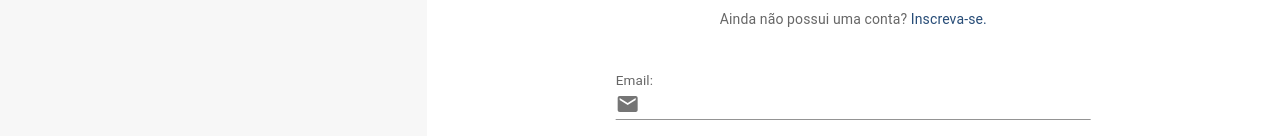
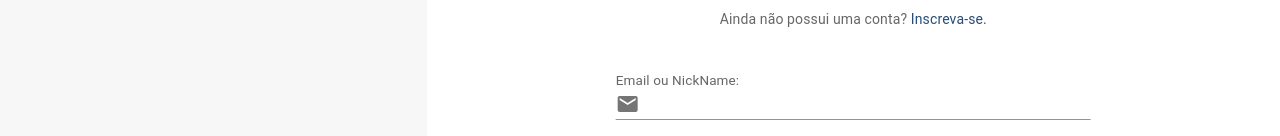
Before and after one commit to Paulo-Enrique-Santos/auth-user-token-web, a React (Vite) app: page / in a window 1280 px wide. Both pictures are taken after a click on the element "Faça Login.". Shown: the part 283-419 px from the top of the page. Built offline with nearby package versions, Linux system fonts and the light colour scheme.

Commit message:
feat: add login integrations

```diff
--- a/src/App.tsx
+++ b/src/App.tsx
@@ -6,6 +6,29 @@ import './style.css'
 function App() {
   return (
     <ThemeProvider theme={theme}>
+      <div className="custom-shape-divider-bottom-1685654964">
+        <svg
+          data-name="Layer 1"
+          xmlns="http://www.w3.org/2000/svg"
+          viewBox="0 0 1200 120"
+          preserveAspectRatio="none"
+        >
+          <path
+            d="M0,0V46.29c47.79,22.2,103.59,32.17,158,28,70.36-5.37,136.33-33.31,206.8-37.5C438.64,32.43,512.34,53.67,583,72.05c69.27,18,138.3,24.88,209.4,13.08,36.15-6,69.85-17.84,104.45-29.34C989.49,25,1113-14.29,1200,52.47V0Z"
+            opacity=".25"
+            className="shape-fill"
+          ></path>
+          <path
+            d="M0,0V15.81C13,36.92,27.64,56.86,47.69,72.05,99.41,111.27,165,111,224.58,91.58c31.15-10.15,60.09-26.07,89.67-39.8,40.92-19,84.73-46,130.83-49.67,36.26-2.85,70.9,9.42,98.6,31.56,31.77,25.39,62.32,62,103.63,73,40.44,10.79,81.35-6.69,119.13-24.28s75.16-39,116.92-43.05c59.73-5.85,113.28,22.88,168.9,38.84,30.2,8.66,59,6.17,87.09-7.5,22.43-10.89,48-26.93,60.65-49.24V0Z"
+            opacity=".5"
+            className="shape-fill"
+          ></path>
+          <path
+            d="M0,0V5.63C149.93,59,314.09,71.32,475.83,42.57c43-7.64,84.23-20.12,127.61-26.46,59-8.63,112.48,12.24,165.56,35.4C827.93,77.22,886,95.24,951.2,90c86.53-7,172.46-45.71,248.8-84.81V0Z"
+            className="shape-fill"
+          ></path>
+        </svg>
+      </div>
       <AppRoutes />
     </ThemeProvider>
   )
--- a/src/AppRoutes.tsx
+++ b/src/AppRoutes.tsx
@@ -1,11 +1,17 @@
-import { BrowserRouter, Route, Routes } from 'react-router-dom/dist/index'
+import { BrowserRouter, Route, Routes } from 'react-router-dom'
 import Authentication from './pages/Authentication/Authentication'
+import UserDetails from './pages/UserDetails/UserDetails'
+import AuthProvider from './core/Auth/AuthProvider'
 
 const AppRoutes = () => {
   return (
     <BrowserRouter>
       <Routes>
         <Route path="/" element={<Authentication />} />
+        <Route
+          path="/detalhes-usuario"
+          element={<AuthProvider element={<UserDetails />} />}
+        />
       </Routes>
     </BrowserRouter>
   )
--- /dev/null
+++ b/src/core/Auth/AuthProvider.tsx
@@ -0,0 +1,12 @@
+import { Navigate } from 'react-router-dom'
+import { getTokenUserLocalStorage } from '../../shared/store/user'
+
+interface Props {
+  element: JSX.Element
+}
+
+const AuthProvider = ({ element }: Props) => {
+  return getTokenUserLocalStorage() ? element : <Navigate to="/" />
+}
+
+export default AuthProvider
--- a/src/pages/Authentication/Authentication.tsx
+++ b/src/pages/Authentication/Authentication.tsx
@@ -27,29 +27,6 @@ const Authentication = () => {
       maxWidth="100vw"
       sx={{ backgroundColor: '#F7F7F7', overflowX: 'hidden' }}
     >
-      <div className="custom-shape-divider-bottom-1685654964">
-        <svg
-          data-name="Layer 1"
-          xmlns="http://www.w3.org/2000/svg"
-          viewBox="0 0 1200 120"
-          preserveAspectRatio="none"
-        >
-          <path
-            d="M0,0V46.29c47.79,22.2,103.59,32.17,158,28,70.36-5.37,136.33-33.31,206.8-37.5C438.64,32.43,512.34,53.67,583,72.05c69.27,18,138.3,24.88,209.4,13.08,36.15-6,69.85-17.84,104.45-29.34C989.49,25,1113-14.29,1200,52.47V0Z"
-            opacity=".25"
-            className="shape-fill"
-          ></path>
-          <path
-            d="M0,0V15.81C13,36.92,27.64,56.86,47.69,72.05,99.41,111.27,165,111,224.58,91.58c31.15-10.15,60.09-26.07,89.67-39.8,40.92-19,84.73-46,130.83-49.67,36.26-2.85,70.9,9.42,98.6,31.56,31.77,25.39,62.32,62,103.63,73,40.44,10.79,81.35-6.69,119.13-24.28s75.16-39,116.92-43.05c59.73-5.85,113.28,22.88,168.9,38.84,30.2,8.66,59,6.17,87.09-7.5,22.43-10.89,48-26.93,60.65-49.24V0Z"
-            opacity=".5"
-            className="shape-fill"
-          ></path>
-          <path
-            d="M0,0V5.63C149.93,59,314.09,71.32,475.83,42.57c43-7.64,84.23-20.12,127.61-26.46,59-8.63,112.48,12.24,165.56,35.4C827.93,77.22,886,95.24,951.2,90c86.53-7,172.46-45.71,248.8-84.81V0Z"
-            className="shape-fill"
-          ></path>
-        </svg>
-      </div>
       <Grid container xs={12} md={8} height="100vh">
         <Box
           sx={{
--- a/src/pages/Authentication/components/LoginForm/LoginForm.tsx
+++ b/src/pages/Authentication/components/LoginForm/LoginForm.tsx
@@ -3,10 +3,18 @@ import { useFormik } from 'formik'
 import EmailIcon from '@mui/icons-material/Email'
 import CustomInput from '../../../../shared/components/CustomInput/CustomInput'
 import ValidatePassword from '../ValidatePassword/ValidatePassword'
+import { type UserLoginRequest } from '../../../../shared/model/user'
+import { useNavigate } from 'react-router-dom'
+import { UserAPI } from '../../../../api/user'
 
 interface LoginFormModel {
-  email: string
+  emailOrNickName: string
   password: string
+}
+
+const initialValues: LoginFormModel = {
+  emailOrNickName: '',
+  password: '',
 }
 
 export interface Props {
@@ -14,25 +22,30 @@ export interface Props {
 }
 
 const LoginForm = ({ setShowRegister }: Props) => {
-  const initialValues: LoginFormModel = {
-    email: '',
-    password: '',
-  }
+  const { login } = UserAPI()
+  const navigate = useNavigate()
 
   const onSubmit = (values: LoginFormModel) => {
     console.log(values)
   }
 
+  const handleSubmit = () => {
+    const values: LoginFormModel = formik.values
+
+    const request: UserLoginRequest = {
+      emailOrNickName: values.emailOrNickName,
+      password: values.password,
+    }
+
+    void login(request).then(() => {
+      navigate('/detalhes-usuario')
+    })
+  }
+
   const validate = (values: LoginFormModel) => {
     const errors: LoginFormModel = {
-      email: '',
+      emailOrNickName: '',
       password: '',
-    }
-
-    const emailRegex = /^[A-Za-z0-9._%+-]+@[A-Za-z0-9.-]+\.[A-Za-z]{2,}$/
-
-    if (values.email && !emailRegex.test(values.email)) {
-      errors.email = 'Informe um email válido!'
     }
 
     if (values.password && values.password.length < 8) {
@@ -95,11 +108,11 @@ const LoginForm = ({ setShowRegister }: Props) => {
           <form onSubmit={formik.handleSubmit} style={{ width: '100%' }}>
             <Grid item xs={12} marginTop={5}>
               <CustomInput
-                label="Email"
-                id="email"
+                label="Email ou NickName"
+                id="emailOrNickName"
                 type="text"
-                error={formik.errors.email}
-                value={formik.values.email}
+                error={formik.errors.emailOrNickName}
+                value={formik.values.emailOrNickName}
                 setValue={formik.handleChange}
                 icon={<EmailIcon sx={{ fontSize: 24 }} />}
               />
@@ -123,7 +136,7 @@ const LoginForm = ({ setShowRegister }: Props) => {
                 sx={{ borderRadius: '6px', padding: '10px 20px' }}
                 variant="contained"
                 fullWidth
-                type="submit"
+                onClick={handleSubmit}
               >
                 Entre
               </Button>
--- a/src/pages/Authentication/components/RegisterForm/RegisterForm.tsx
+++ b/src/pages/Authentication/components/RegisterForm/RegisterForm.tsx
@@ -6,6 +6,7 @@ import AccountCircleIcon from '@mui/icons-material/AccountCircle'
 import PersonIcon from '@mui/icons-material/Person'
 import EmailIcon from '@mui/icons-material/Email'
 import { UserAPI } from '../../../../api/user'
+import { type UserRegisterRequest } from '../../../../shared/model/user'
 
 interface RegisterFormModel {
   name: string
@@ -43,7 +44,14 @@ const RegisterForm = ({ setShowLogin }: Props) => {
   const handleSubmit = () => {
     const values: RegisterFormModel = formik.values
 
-    void register(values).then(() => {
+    const request: UserRegisterRequest = {
+      email: values.email,
+      name: values.name,
+      nickName: values.nickName,
+      password: values.password,
+    }
+
+    void register(request).then(() => {
       setShowLogin()
     })
   }
--- /dev/null
+++ b/src/pages/UserDetails/UserDetails.tsx
@@ -0,0 +1,5 @@
+const UserDetails = () => {
+  return <h1>Teste</h1>
+}
+
+export default UserDetails
--- a/src/shared/model/user.ts
+++ b/src/shared/model/user.ts
@@ -11,7 +11,7 @@ export interface UserRegisterResponse {
 }
 
 export interface UserLoginRequest {
-  email: string
+  emailOrNickName: string
   password: string
 }
 
```
